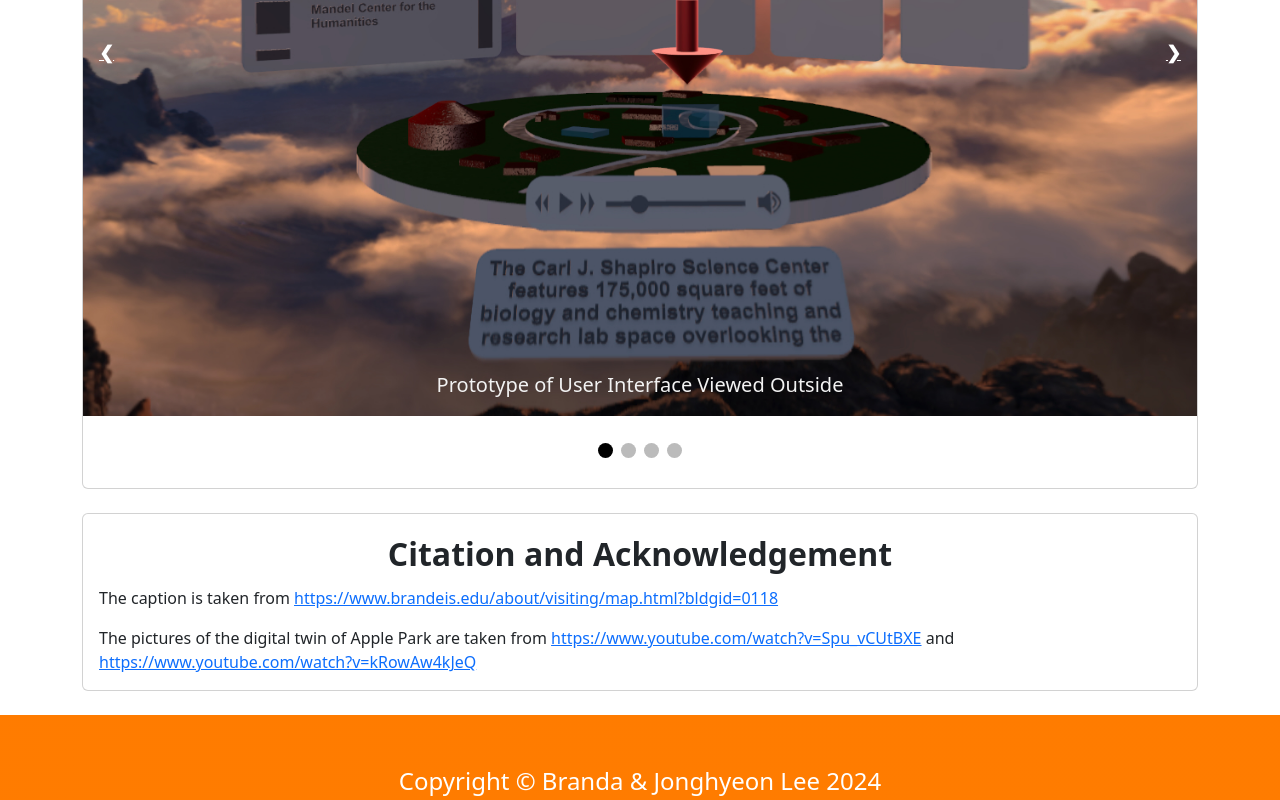
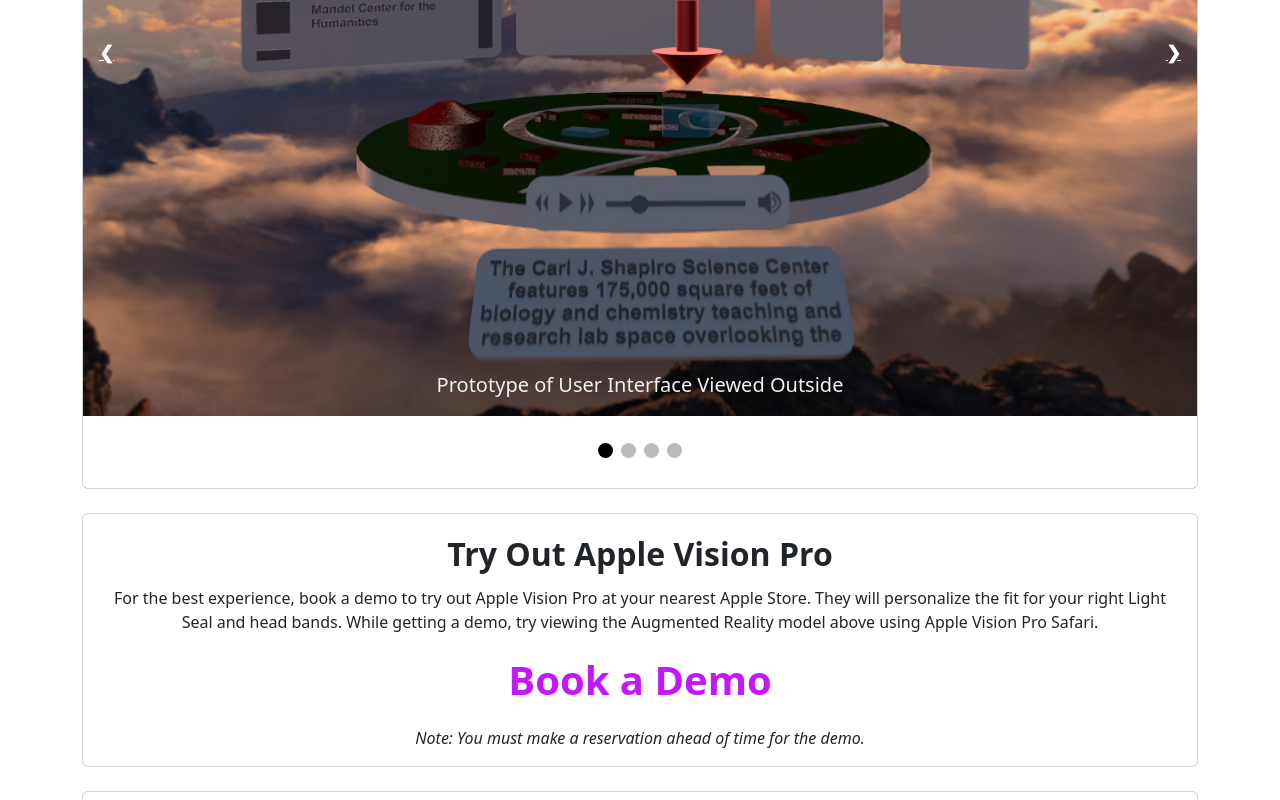
Before and after one commit to jhl-brandeis/BrandaSpatial2024Welcome, a plain HTML site: page index.html in a window 1280 px wide. Shown: the part 3008-3808 px from the top of the page. Drawn offline with nearby package versions, Linux system fonts and the light colour scheme.

Commit message:
Add files via upload

```diff
--- a/index.html
+++ b/index.html
@@ -56,7 +56,7 @@
                     <div class="card mb-4">
                         <div class="card-body">
                             <h2 class="card-title">Augmented Reality</h2>
-                            <div class="small text-muted text-center">For the best experience, use your iPhone or iPad and view it in Object mode.</div>
+                            <div class="small text-muted text-center">For the best experience, use your iPhone, iPad, or Vision Pro and view it in Object mode.</div>
                             <div class="small text-muted text-center">With macOS, click and open the file with Preview app or Xcode.</div>
                             <div class="small text-muted text-center">Unfortunately, the content will not load on other platforms.</div>
                         </div>
@@ -129,6 +129,24 @@
 
 
 
+
+                    <!-- Try Out AVP    Try Out AVP    Try Out AVP    Try Out AVP    Try Out AVP    Try Out AVP    Try Out AVP    -->
+                    <div class="card mb-4">
+                        <div class="card-body">
+                            <h2 class="card-title">Try Out Apple Vision Pro</h2>
+                            <p class="card-text text-center">For the best experience, book a demo to try out Apple Vision Pro at your nearest Apple Store. They will personalize the fit for your right Light Seal and head bands. While getting a demo, try viewing the Augmented Reality model above using Apple Vision Pro Safari.</p>
+                            <p class="card-text text-center">
+                                <a href="https://www.apple.com/retail/instore-shopping-session/session-selection/?topic=visionpro" style="font-size: 40px; text-decoration: none; font-weight: 900; color: rgb(197, 23, 255);">
+                                    Book a Demo
+                                </a>
+                            </p>
+                            <p class="card-text text-center"><i>Note: You must make a reservation ahead of time for the demo.</i></p>
+                        </div>
+                    </div>
+
+
+
+
                     <!-- Citation and Acknowledgement    Citation and Acknowledgement    Citation and Acknowledgement    Citation and Acknowledgement  -->
                     <div class="card mb-4">
                         <div class="card-body">
```
